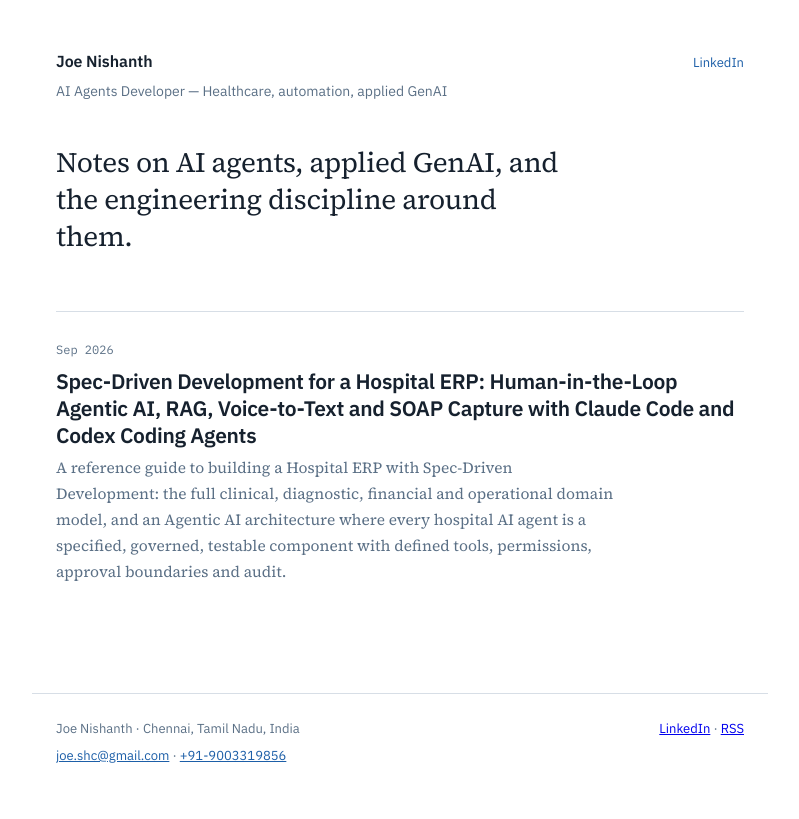
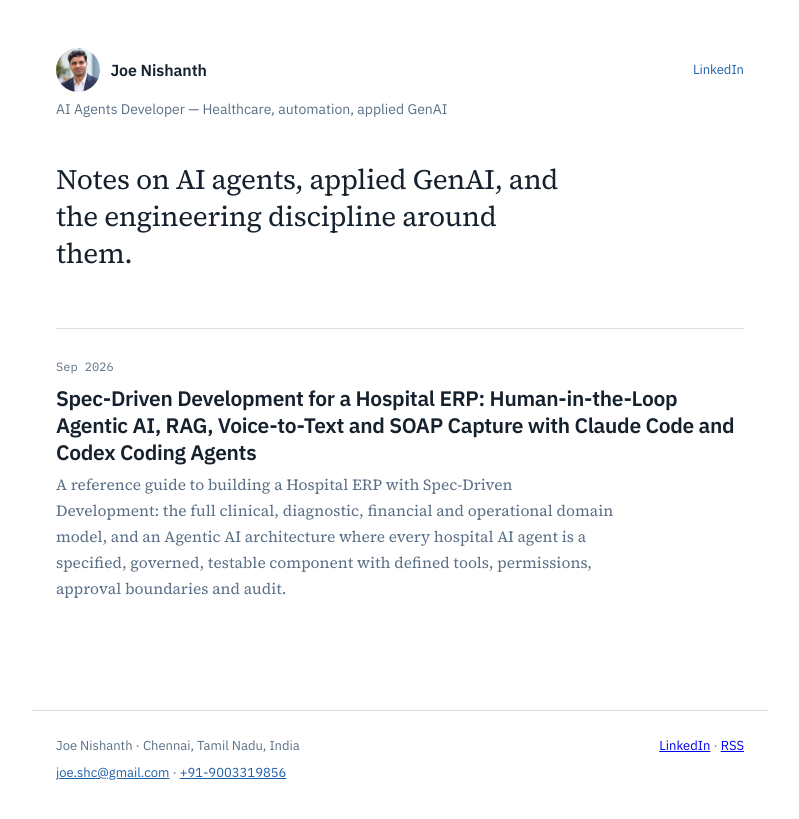
Before and after one commit to joeshc/AI-SDLC-SDD, a Jekyll site: the page built from index.md, in a window 1280 px wide. Shown: the top 819 px of the page, without its empty margins (240-1039 px from the left). Built offline with Jekyll 4.4.1, drawn with Linux system fonts in a browser that asks for light colours.

Commit message:
Add the profile photo to the header and social previews
Adds a circular avatar to the masthead, inside the existing name link so the
two act as one target, and sets og:image so shared links finally carry a
picture — the site had none.

The source photo was 1254x1254 and 293KB. Resized to 400x400 and re-encoded
at quality 82 it is 18KB, which is small enough to sit in the header of every
page without being worth lazy-loading. 400px also clears the 200px minimum
that social platforms require for a preview image.

The masthead row switches from baseline to centre alignment, which reads
better now that the left side is 44px tall rather than a line of text.

alt is empty because the link already carries the name as text; announcing it
twice would be noise for a screen reader.

Verified at 390px and 900px: image loads (400px natural, 44px displayed), no
failed asset requests, no horizontal page overflow.

Co-Authored-By: Claude Opus 5 <noreply@anthropic.com>
Claude-Session: https://claude.ai/code/session_018dWwf3jCxy9SZkS1FRbNni

```diff
--- a/_layouts/default.html
+++ b/_layouts/default.html
@@ -11,6 +11,8 @@
   <meta property="og:description" content="{{ page.description | default: site.description }}">
   <meta property="og:type" content="{% if page.layout == 'post' %}article{% else %}website{% endif %}">
   <meta property="og:url" content="{{ page.url | absolute_url }}">
+  <meta property="og:image" content="{{ '/assets/img/joe-nishanth.jpg' | absolute_url }}">
+  <meta property="og:image:alt" content="{{ site.author }}">
   <meta name="twitter:card" content="summary_large_image">
   <link rel="alternate" type="application/atom+xml" title="{{ site.title }}" href="{{ '/feed.xml' | relative_url }}">
   <link rel="preconnect" href="https://fonts.googleapis.com">
@@ -21,7 +23,12 @@
 <body>
   <header class="masthead">
     <div class="masthead__top">
-      <a class="masthead__name" href="{{ '/' | relative_url }}">{{ site.title }}</a>
+      <a class="masthead__name" href="{{ '/' | relative_url }}">
+        <img class="masthead__avatar"
+             src="{{ '/assets/img/joe-nishanth.jpg' | relative_url }}"
+             alt="" width="44" height="44" decoding="async">
+        <span>{{ site.title }}</span>
+      </a>
       <a class="masthead__link"
          href="https://www.linkedin.com/in/joe-nishanth"
          rel="me noopener"
--- a/assets/css/main.css
+++ b/assets/css/main.css
@@ -55,9 +55,25 @@ main,
 .masthead__top {
   display: flex;
   flex-wrap: wrap;
-  align-items: baseline;
+  align-items: center;
   justify-content: space-between;
   gap: 0.35rem 1rem;
+}
+
+/* Avatar sits inside the name link, so the two act as one target. */
+.masthead__name {
+  display: inline-flex;
+  align-items: center;
+  gap: 0.65rem;
+}
+
+.masthead__avatar {
+  display: block;
+  width: 44px;
+  height: 44px;
+  border-radius: 50%;
+  object-fit: cover;
+  background: var(--surface);
 }
 
 .masthead__link {
```
Also changed, not shown: assets/img/joe-nishanth.jpg (added).
